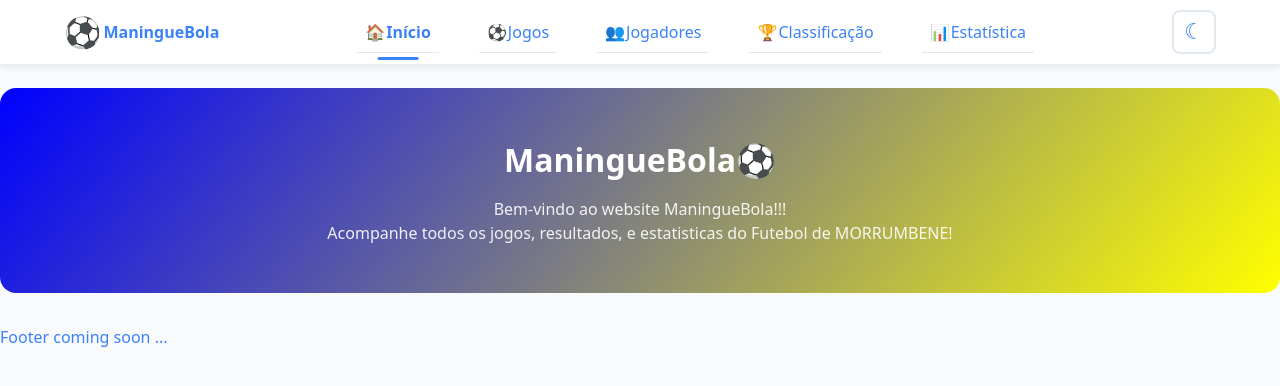
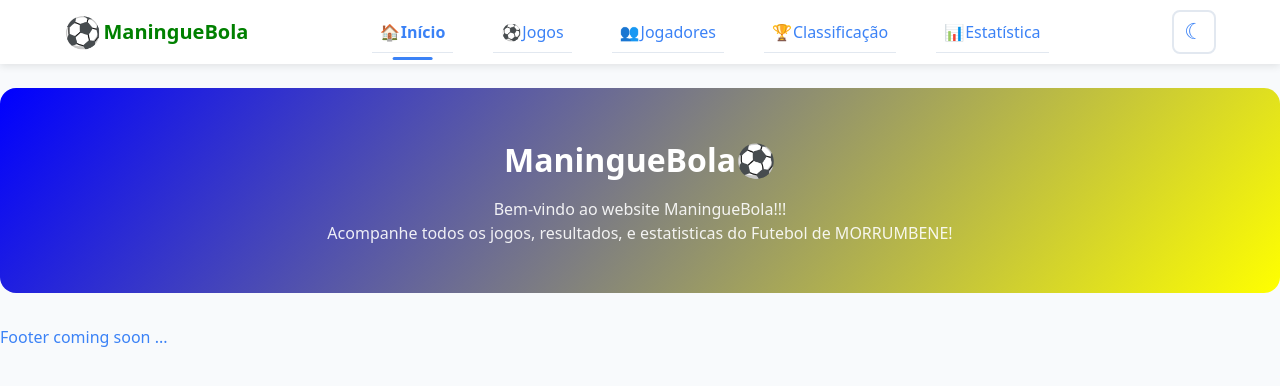
Before and after one commit to Raimundroid/maninguebola, a React (Vite) app: page / in a window 1280 px wide. Shown: the top 386 px of the page. Built offline with nearby package versions, Linux system fonts and the light colour scheme.

Commit message:
lots of navbar minor tweaks, one of them is the display of logo text (ManingueBola)

```diff
--- a/src/components/Navbar/Navbar.css
+++ b/src/components/Navbar/Navbar.css
@@ -142,7 +142,7 @@
 */
 .logo-text {
   display: inline; /* Not Hidden on mobile (xs) by default */
-  font-size: 12px;
+  font-size: 15px;
 }
 
 /* ============================================
@@ -285,7 +285,6 @@
   /* MOBILE: Left border indicator */
   background: var(--bg);
   border-left: 4px solid var(--primary);
-  background: ;
 }
 
 /*
@@ -597,7 +596,8 @@
   /* Show brand name on landscape phone and up (sm +) */
   .logo-text {
     display: inline;
-    font-size: 16px;
+    font-size: 18px;
+    color: red;
   }
 
   /* Slightly larger navigation container */
@@ -638,15 +638,20 @@
     This is where the major responsive transformation happens
   */
 
-  /* Reduce the logo (logo and text container)*/
+  /* Resize the logo (logo and text container)*/
   .logo {
     gap: 2px;
     font-size: 18px;
   }
 
-  /* Reduce the logo size */
+  /* Resize the logo icon size */
   .logo-icon {
     font-size: 26px;
+  }
+  /* Resize the logo text size */
+  .logo-text {
+    font-size: 20px;
+    color: green;
   }
 
   .nav-links {
```
